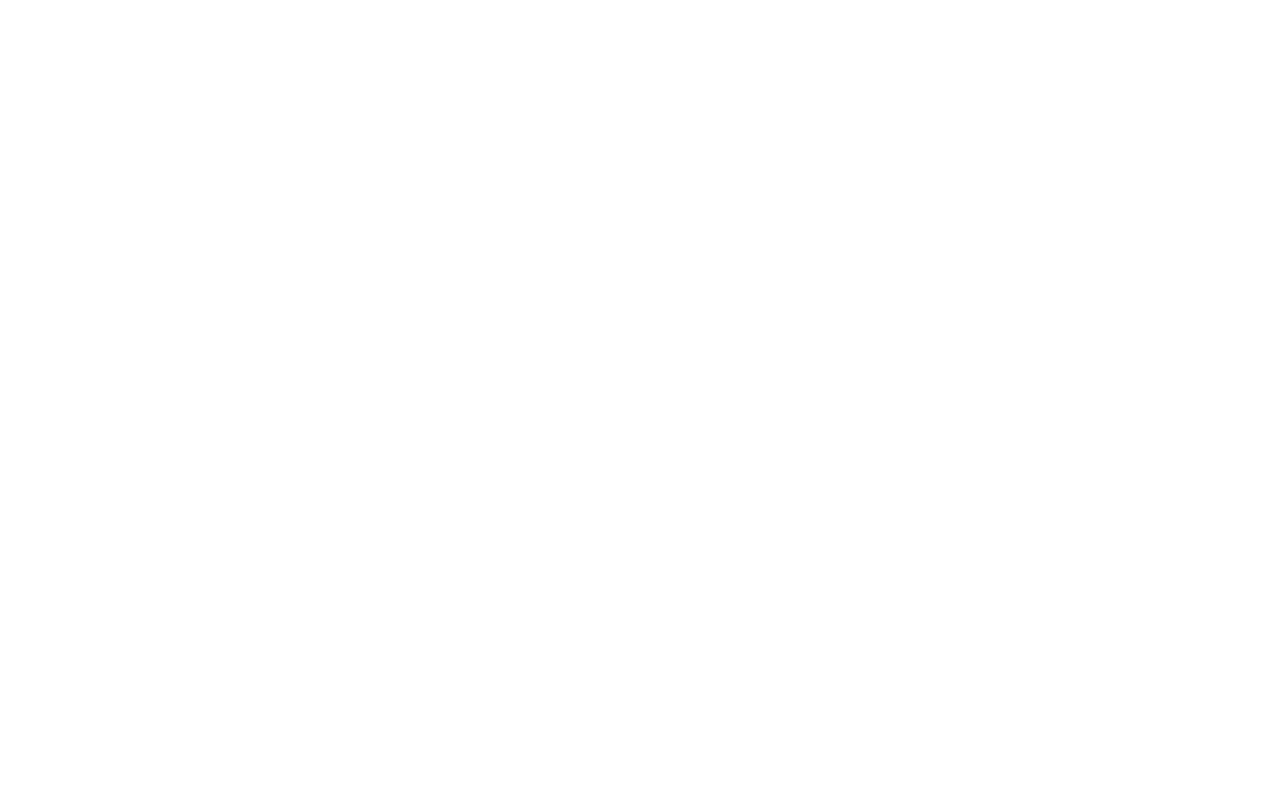
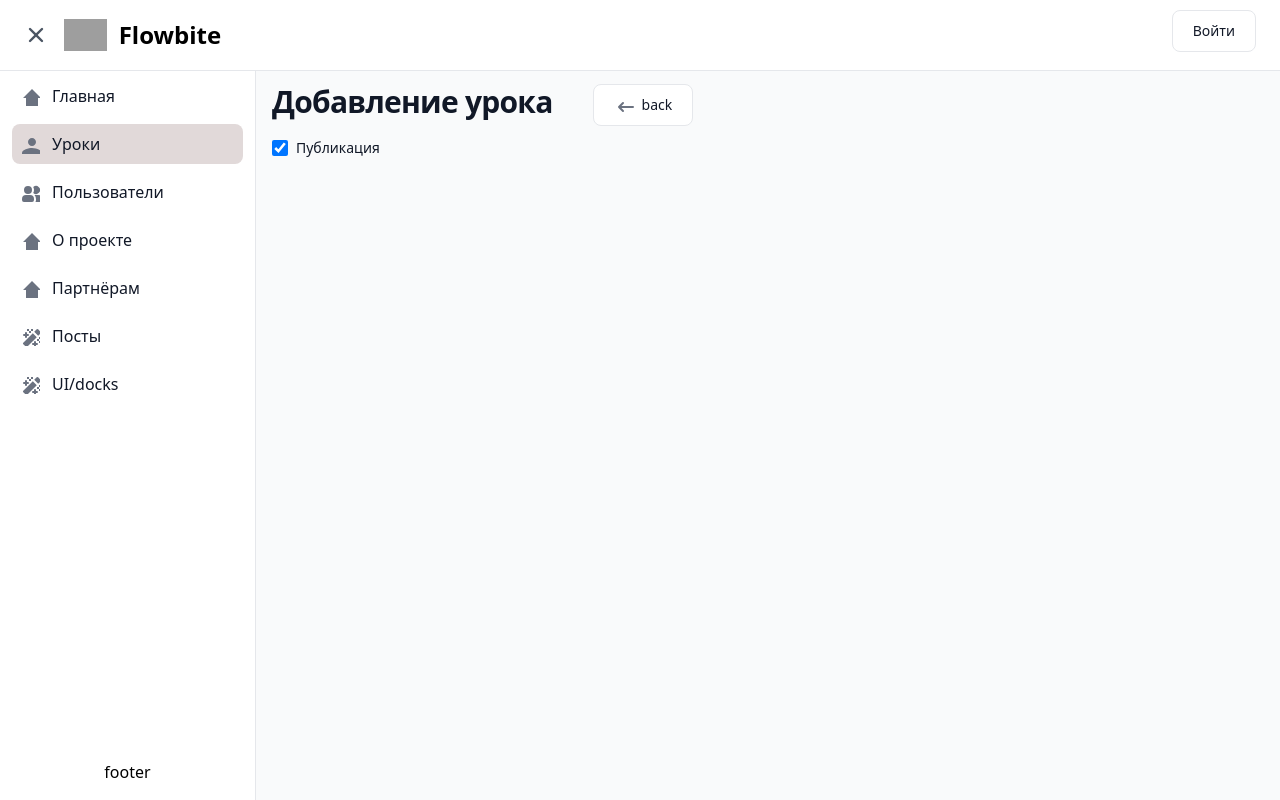
Before and after one commit to TheFasWalker/Bib-bim_admin, a Vue app: page /lessons/create in a window 1280 px wide. Before the commit this address had no page. Built offline with nearby package versions, Linux system fonts and the light colour scheme; grey boxes are pictures that could not be loaded.

Commit message:
FEAT: created createLessonPage
СОздкана страницуа создания урока.
Добавлен переиспользуемый компонент чекбокса
Обновлён роутинг
Обновлена внетренняя шапка старницы

```diff
--- /dev/null
+++ b/src/components/forms/components/Checkbox.vue
@@ -0,0 +1,33 @@
+<template>
+    <label class="flex items-center mb-4 cursor-pointer w-fit self-start">
+      <input
+        type="checkbox"
+        :name="name"
+        :checked="modelValue"
+        @change="onCheckboxChange"
+        class="w-4 h-4 text-blue-600 bg-gray-100 border-gray-300 rounded focus:ring-blue-500 dark:focus:ring-blue-600 dark:ring-offset-gray-800 focus:ring-2 dark:bg-gray-700 dark:border-gray-600"
+      />
+      <span class="ms-2 text-sm font-medium text-gray-900 dark:text-gray-300">{{
+        title
+      }}</span>
+    </label>
+  </template>
+
+  <script setup lang="ts">
+  import { defineEmits, defineProps } from 'vue';
+  interface Props {
+    title: string;
+    name: string;
+    modelValue?: boolean;
+  }
+
+  const props = defineProps<Props>();
+  const emit = defineEmits<{
+    (e: 'update:modelValue', value: boolean): void;
+  }>();
+
+  function onCheckboxChange(event: Event) {
+    const target = event.target as HTMLInputElement;
+    emit('update:modelValue', target.checked);
+  }
+  </script>
--- a/src/components/general/SubHeader.vue
+++ b/src/components/general/SubHeader.vue
@@ -1,11 +1,21 @@
 <template>
-    <div class=" flex flex-row py-1 gap-10 items-center">
+    <div class=" flex flex-row py-1 justify-between w-full items-center">
+        <div class=" flex flex-row gap-10">
             <h1 class="mb-2 text-3xl font-extrabold tracking-tight text-gray-900 ">{{ title }}</h1>
             <router-link
                 class=" flex flex-row gap-2 justify-center items-center text-gray-900 bg-white hover:bg-gray-100 border border-gray-200 focus:ring-4 focus:outline-none focus:ring-gray-100 font-medium rounded-lg text-sm px-5 py-2.5 text-center  me-2 mb-2"
                 :to="{name: nav}">
                 <Icons iconName="left"/>
                 back
+            </router-link>
+        </div>
+        <router-link
+            v-if="createPage"
+            class="text-white inline-flex items-center bg-blue-700 hover:bg-blue-800 focus:ring-4 focus:outline-none focus:ring-blue-300 rounded-lg text-sm px-5 py-2.5 text-center font-bold"
+            :to="{name :createPage}"
+        >
+        <svg class="me-1 -ms-1 w-5 h-5" fill="currentColor" viewBox="0 0 20 20" xmlns="http://www.w3.org/2000/svg"><path fill-rule="evenodd" d="M10 5a1 1 0 011 1v3h3a1 1 0 110 2h-3v3a1 1 0 11-2 0v-3H6a1 1 0 110-2h3V6a1 1 0 011-1z" clip-rule="evenodd"></path></svg>
+        Создать
         </router-link>
     </div>
 </template>
@@ -15,7 +25,8 @@
 
 interface Props{
     title:String,
-    nav:RouteRecordName
+    nav:RouteRecordName,
+    createPage?:RouteRecordName
 }
     defineProps<Props>()
 </script>
--- /dev/null
+++ b/src/pages/LessonCreatePage.vue
@@ -0,0 +1,24 @@
+<script setup lang="ts">
+import { ref } from 'vue';
+import Checkbox from '../components/forms/components/Checkbox.vue';
+import SubHeader from '../components/general/SubHeader.vue';
+import MainLauout from '../components/lauouts/MainLauout.vue';
+const isPublished = ref(true)
+</script>
+
+<template>
+    <MainLauout>
+        <SubHeader
+            title="Добавление урока"
+            nav="lessons"
+            />
+        <div class="">
+            <Checkbox
+            title="Публикация"
+            name="isPublished"
+            v-model="isPublished"/>
+
+        </div>
+
+    </MainLauout>
+</template>
--- a/src/pages/LessonsListPage.vue
+++ b/src/pages/LessonsListPage.vue
@@ -9,7 +9,8 @@
     <MainLauout>
         <SubHeader
             title="Уроки"
-            nav="home"/>
+            nav="home"
+            createPage="createLesson"/>
         <div class="grid grid-cols-1 sm:grid-cols-2 lg:grid-cols-4 gap-4 mb-4">
             <LessonPreview
             title="title1 Lorem ipsum dolor sit amet consectetur adipisicing elit. Nihil beatae ratione adipisci? At molestias culpa possimus aspernatur qui in distinctio."/>
--- a/src/router/index.js
+++ b/src/router/index.js
@@ -9,6 +9,7 @@
 import PostsListPage from '../pages/PostsListPage.vue';
 import UiPage from '../pages/UiPage.vue';
 import UserListPage from '../pages/UserListPage.vue';
+import LessonCreatePage from '../pages/LessonCreatePage.vue';
 
 
 const router = createRouter({
@@ -33,8 +34,18 @@
 
         {
             path:'/lessons',
-            name:'lessons',
-            component:LessonsListPage
+            children:[
+                {
+                    path: '',
+                    name:'lessons',
+                    component: LessonsListPage
+                },
+                {
+                    path:'create',
+                    name:'createLesson',
+                    component:LessonCreatePage
+                }
+            ]
         },
         {
             path:'/partners',
```
Lines whose indentation alone changed are shown as unchanged.
